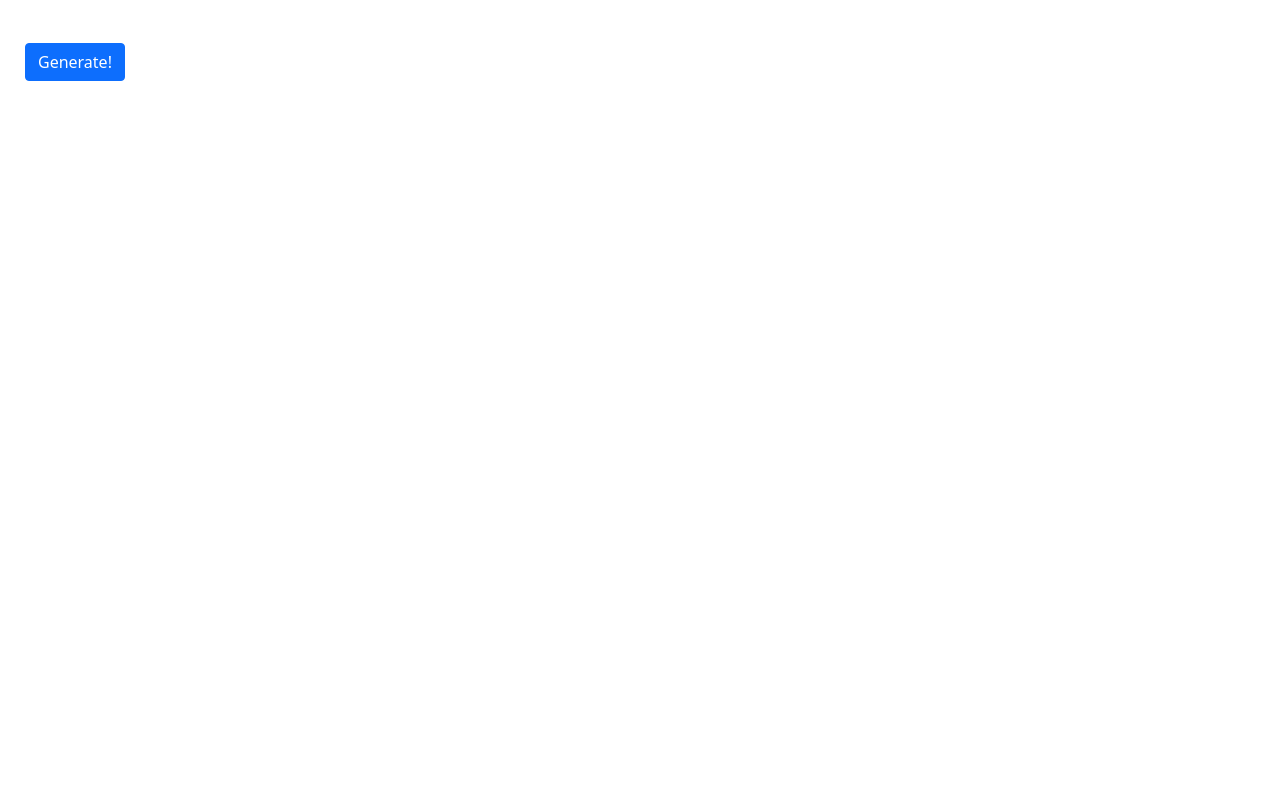
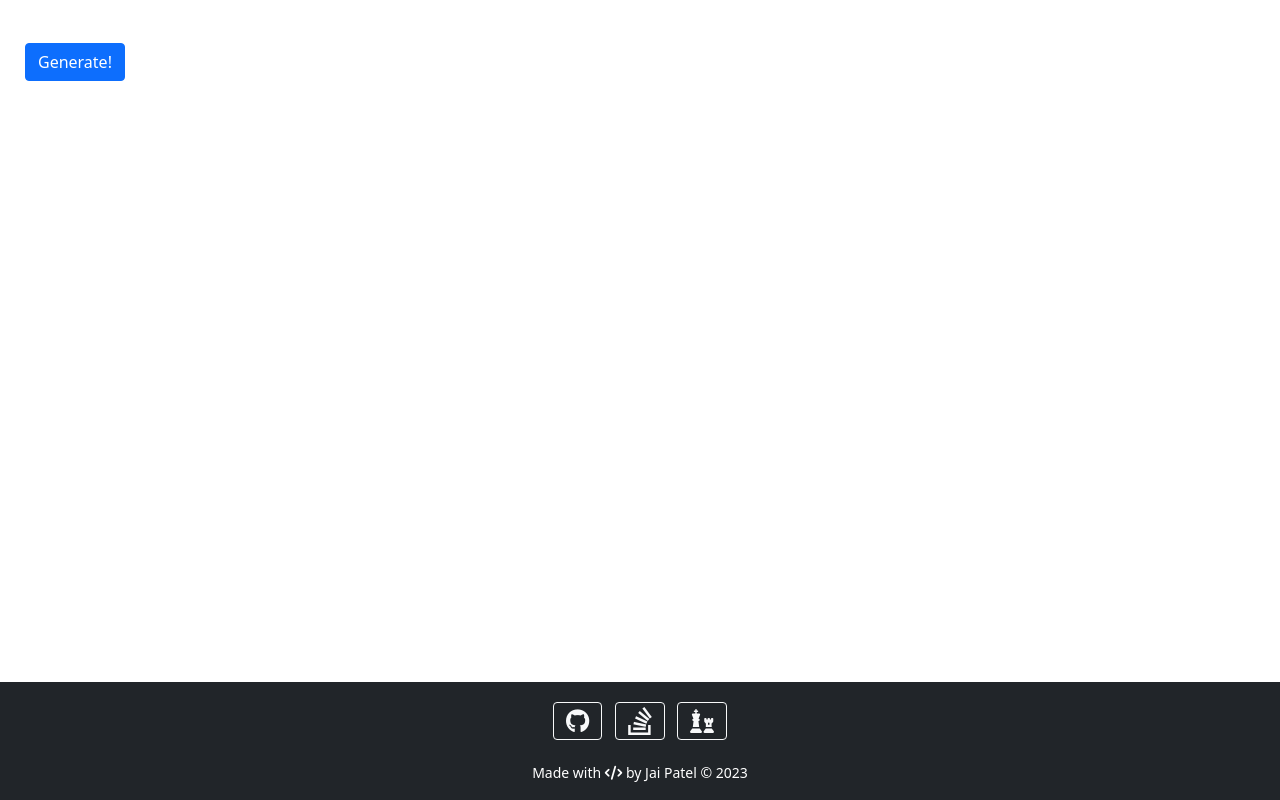
Before and after one commit to NerdyGamer05/CrosswordGenerator, a website with bundled scripts: page index.html in a window 1280 px wide. Built offline with nearby package versions, Linux system fonts and the light colour scheme.

Commit message:
Added footer

```diff
--- a/index.html
+++ b/index.html
@@ -4,7 +4,8 @@
     <meta charset="UTF-8">
     <meta name="viewport" content="width=device-width, initial-scale=1.0">
     <link rel="icon" href="crossword.ico" type="image/x-icon">
-    <link href="style.css" rel="stylesheet" />
+    <link href="style.css" rel="stylesheet">
+    <link href="https://cdnjs.cloudflare.com/ajax/libs/font-awesome/6.4.0/css/all.min.css" rel="stylesheet" crossorigin="anonymous">
     <link href="https://cdn.jsdelivr.net/npm/bootstrap@5.0.2/dist/css/bootstrap.min.css" rel="stylesheet" integrity="sha384-EVSTQN3/azprG1Anm3QDgpJLIm9Nao0Yz1ztcQTwFspd3yD65VohhpuuCOmLASjC" crossorigin="anonymous">
     <title>Crossword Puzzle Generator</title>
 </head>
@@ -29,6 +30,29 @@
         <button type="button" class="btn btn-primary rounded" id="solution" style="display:none;">Reveal Solution!</button>
     </div>
 
+    <footer class="page-footer fixed-bottom bg-dark text-center text-white">
+        <div class="container p-3 pb-0">
+          <section class="mb">
+            <a class="btn btn-outline-light btn-floating m-1" href="https://github.com/NerdyGamer05/" role="button" target="_blank">
+              <i class="fa-brands fa-github fa-beat fa-xl"></i>
+            </a>
+            <a class="btn btn-outline-light btn-floating m-1" href="https://stackoverflow.com/users/17168449/nerdygamer" role="button" target="_blank">
+              <i class="fa-brands fa-stack-overflow fa-bounce fa-2xl"></i>
+            </a>
+            <a class="btn btn-outline-light btn-floating m-1" href="https://www.chess.com/member/nerdygamer05" role="button" target="_blank">
+              <i class="fa-sharp fa-solid fa-chess fa-flip fa-xl"></i>
+            </a>
+          </section>
+        </div>
+
+        <div class="text-center p-3" id="lower-footer">
+          <small>Made with
+            <i class="fa-solid fa-code"></i>
+            by Jai Patel © 2023
+          </small>
+        </div>
+      </footer>
+
     <script src="bundle.js"></script>
     <script src="https://cdn.jsdelivr.net/npm/bootstrap@5.0.2/dist/js/bootstrap.bundle.min.js" integrity="sha384-MrcW6ZMFYlzcLA8Nl+NtUVF0sA7MsXsP1UyJoMp4YLEuNSfAP+JcXn/tWtIaxVXM" crossorigin="anonymous"></script>
 </body>
```
